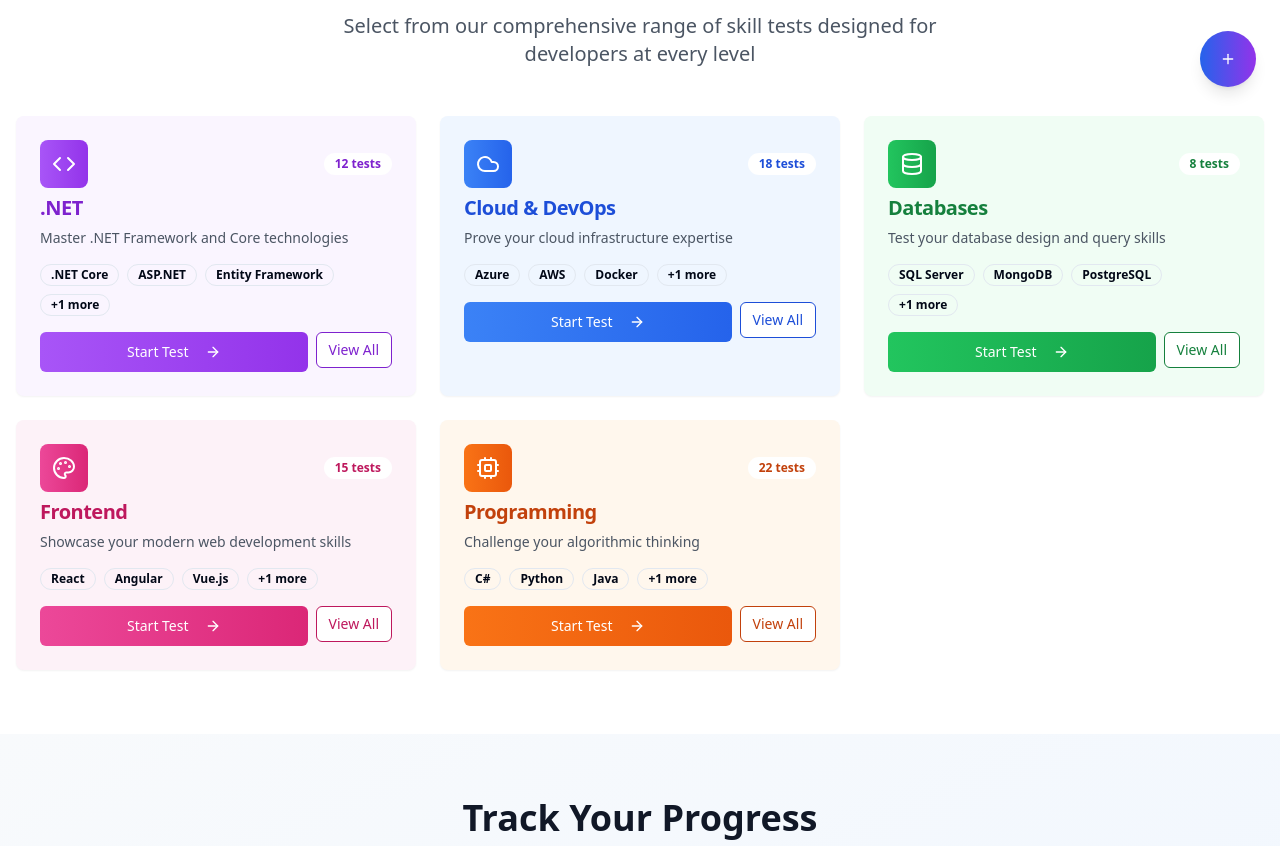
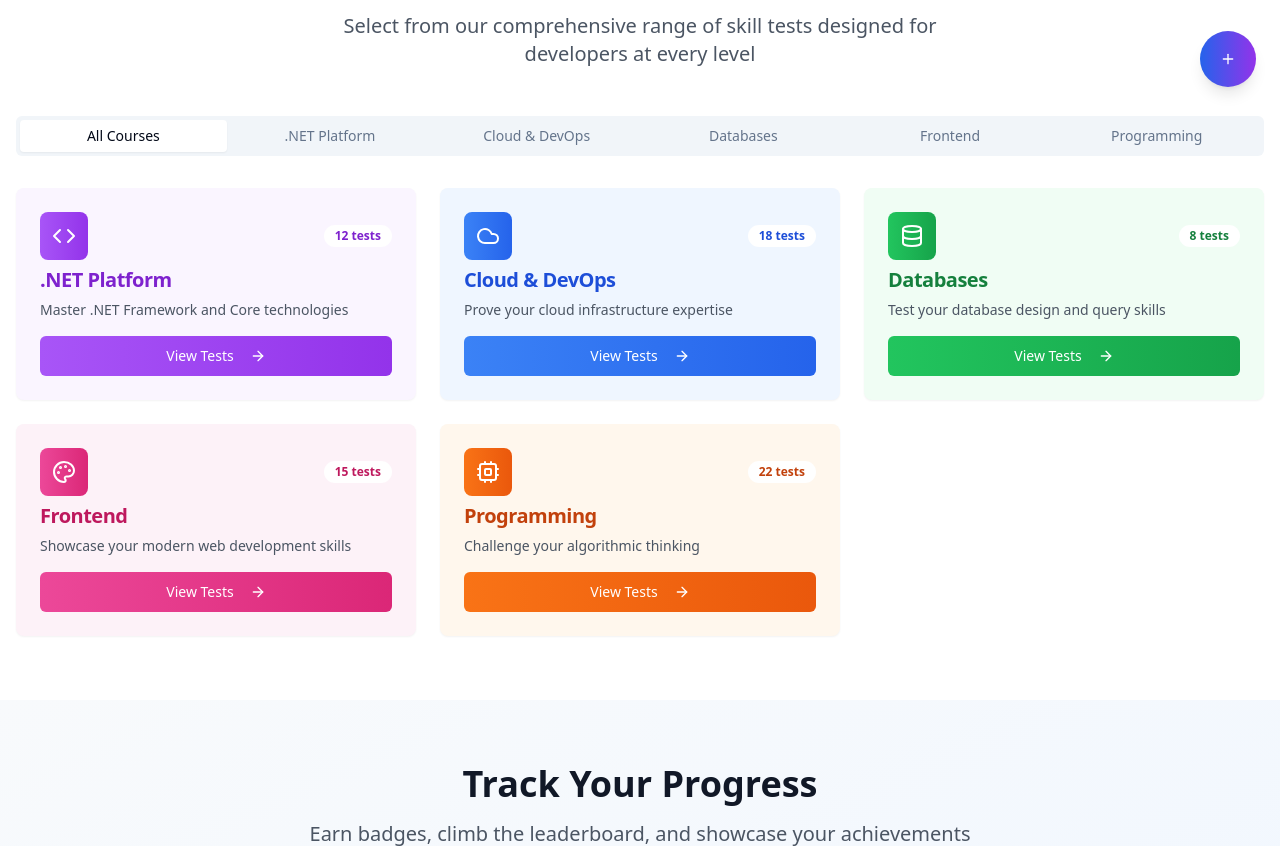
Before and after one commit to souravkmr1/scholarhat-skill-test-landing-page, a React (Vite) app: page / in a window 1280 px wide. Shown: the part 689-1535 px from the top of the page. Built offline with nearby package versions, Linux system fonts and the light colour scheme.

Commit message:
Refactor: Implement tabbed category filtering
Implement category filtering to display skills based on selected tab.

```diff
--- a/src/components/CategoryCards.tsx
+++ b/src/components/CategoryCards.tsx
@@ -1,55 +1,98 @@
 
+import { useState } from "react";
 import { Button } from "@/components/ui/button";
 import { Card, CardContent, CardDescription, CardHeader, CardTitle } from "@/components/ui/card";
 import { Badge } from "@/components/ui/badge";
+import { Tabs, TabsContent, TabsList, TabsTrigger } from "@/components/ui/tabs";
 import { Code, Cloud, Database, Palette, Cpu, ArrowRight } from "lucide-react";
 
 const categories = [
   {
-    name: ".NET",
+    id: "all",
+    name: "All Courses",
+    icon: Code,
+    description: "All available skill tests",
+    tests: [],
+    count: 75,
+    color: "from-gray-500 to-gray-600",
+    bgColor: "bg-gray-50",
+    textColor: "text-gray-700"
+  },
+  {
+    id: "dotnet",
+    name: ".NET Platform",
     icon: Code,
     description: "Master .NET Framework and Core technologies",
-    tests: [".NET Core", "ASP.NET", "Entity Framework", "C#"],
+    tests: [
+      { name: "ASP.NET Core Foundations", description: "Learn ASP.NET Core fundamentals" },
+      { name: "ASP.NET MVC with Web API", description: "Build MVC applications with Web API" },
+      { name: ".NET Design Patterns", description: "Master design patterns in .NET" },
+      { name: ".NET Microservices", description: "Build microservices with .NET" }
+    ],
     count: 12,
     color: "from-purple-500 to-purple-600",
     bgColor: "bg-purple-50",
     textColor: "text-purple-700"
   },
   {
+    id: "cloud",
     name: "Cloud & DevOps",
     icon: Cloud,
     description: "Prove your cloud infrastructure expertise",
-    tests: ["Azure", "AWS", "Docker", "Kubernetes"],
+    tests: [
+      { name: "AWS Cloud Practitioner", description: "AWS fundamentals and best practices" },
+      { name: "Azure Fundamentals", description: "Microsoft Azure cloud basics" },
+      { name: "Docker Foundations", description: "Containerization with Docker" },
+      { name: "Git & GitHub Mastery", description: "Version control and collaboration" }
+    ],
     count: 18,
     color: "from-blue-500 to-blue-600",
     bgColor: "bg-blue-50",
     textColor: "text-blue-700"
   },
   {
+    id: "databases",
     name: "Databases",
     icon: Database,
     description: "Test your database design and query skills",
-    tests: ["SQL Server", "MongoDB", "PostgreSQL", "Redis"],
+    tests: [
+      { name: "SQL Server Foundations", description: "Master SQL Server fundamentals" },
+      { name: "MongoDB for Beginners", description: "NoSQL database concepts" },
+      { name: "PostgreSQL Advanced", description: "Advanced PostgreSQL features" },
+      { name: "Redis Caching", description: "In-memory data structure store" }
+    ],
     count: 8,
     color: "from-green-500 to-green-600",
     bgColor: "bg-green-50",
     textColor: "text-green-700"
   },
   {
+    id: "frontend",
     name: "Frontend",
     icon: Palette,
     description: "Showcase your modern web development skills",
-    tests: ["React", "Angular", "Vue.js", "TypeScript"],
+    tests: [
+      { name: "ReactJS Foundations", description: "Build modern React applications" },
+      { name: "Angular Foundations", description: "Complete Angular development" },
+      { name: "Vue.js Essentials", description: "Progressive Vue.js framework" },
+      { name: "TypeScript Mastery", description: "Type-safe JavaScript development" }
+    ],
     count: 15,
     color: "from-pink-500 to-pink-600",
     bgColor: "bg-pink-50",
     textColor: "text-pink-700"
   },
   {
+    id: "programming",
     name: "Programming",
     icon: Cpu,
     description: "Challenge your algorithmic thinking",
-    tests: ["C#", "Python", "Java", "System Design"],
+    tests: [
+      { name: "Data Structures & Algorithms", description: "Core CS concepts and problem solving" },
+      { name: "Node.js Foundations", description: "Server-side JavaScript development" },
+      { name: "Python Fundamentals", description: "Python programming basics" },
+      { name: "System Design", description: "Scalable system architecture" }
+    ],
     count: 22,
     color: "from-orange-500 to-orange-600",
     bgColor: "bg-orange-50",
@@ -58,6 +101,23 @@ const categories = [
 ];
 
 export const CategoryCards = () => {
+  const [selectedTab, setSelectedTab] = useState("all");
+
+  const getFilteredCategories = () => {
+    if (selectedTab === "all") {
+      return categories.slice(1); // Exclude the "All Courses" category from display
+    }
+    return categories.filter(category => category.id === selectedTab);
+  };
+
+  const getTestsToDisplay = () => {
+    if (selectedTab === "all") {
+      return [];
+    }
+    const category = categories.find(cat => cat.id === selectedTab);
+    return category?.tests || [];
+  };
+
   return (
     <section className="py-16 bg-white">
       <div className="container mx-auto px-4">
@@ -68,8 +128,18 @@ export const CategoryCards = () => {
           </p>
         </div>
 
+        <Tabs value={selectedTab} onValueChange={setSelectedTab} className="w-full">
+          <TabsList className="grid w-full grid-cols-6 mb-8">
+            {categories.map((category) => (
+              <TabsTrigger key={category.id} value={category.id} className="text-sm">
+                {category.name}
+              </TabsTrigger>
+            ))}
+          </TabsList>
+
+          <TabsContent value="all">
             <div className="grid md:grid-cols-2 lg:grid-cols-3 gap-6">
-          {categories.map((category) => {
+              {getFilteredCategories().map((category) => {
                 const Icon = category.icon;
                 return (
                   <Card key={category.name} className={`${category.bgColor} border-0 hover:shadow-xl transition-all duration-300 hover:-translate-y-2 group cursor-pointer`}>
@@ -88,25 +158,13 @@ export const CategoryCards = () => {
                       </CardDescription>
                     </CardHeader>
                     <CardContent className="pt-0">
-                  <div className="flex flex-wrap gap-2 mb-4">
-                    {category.tests.slice(0, 3).map((test) => (
-                      <Badge key={test} variant="outline" className="text-xs">
-                        {test}
-                      </Badge>
-                    ))}
-                    {category.tests.length > 3 && (
-                      <Badge variant="outline" className="text-xs">
-                        +{category.tests.length - 3} more
-                      </Badge>
-                    )}
-                  </div>
                       <div className="flex gap-2">
-                    <Button className={`flex-1 bg-gradient-to-r ${category.color} hover:opacity-90 text-white`}>
-                      Start Test
+                        <Button
+                          className={`flex-1 bg-gradient-to-r ${category.color} hover:opacity-90 text-white`}
+                          onClick={() => setSelectedTab(category.id)}
+                        >
+                          View Tests
                           <ArrowRight className="w-4 h-4 ml-2 group-hover:translate-x-1 transition-transform" />
-                    </Button>
-                    <Button variant="outline" size="sm" className={`${category.textColor} border-current`}>
-                      View All
                         </Button>
                       </div>
                     </CardContent>
@@ -114,6 +172,43 @@ export const CategoryCards = () => {
                 );
               })}
             </div>
+          </TabsContent>
+
+          {categories.slice(1).map((category) => (
+            <TabsContent key={category.id} value={category.id}>
+              <div className="grid md:grid-cols-2 lg:grid-cols-2 gap-6">
+                {category.tests.map((test, index) => {
+                  const Icon = category.icon;
+                  return (
+                    <Card key={index} className={`${category.bgColor} border-0 hover:shadow-xl transition-all duration-300 hover:-translate-y-2 group cursor-pointer`}>
+                      <CardHeader className="pb-4">
+                        <div className="flex items-center gap-4">
+                          <div className={`p-3 rounded-lg bg-gradient-to-r ${category.color}`}>
+                            <Icon className="w-6 h-6 text-white" />
+                          </div>
+                          <div className="flex-1">
+                            <CardTitle className={`text-lg ${category.textColor}`}>{test.name}</CardTitle>
+                            <CardDescription className="text-gray-600 mt-1">
+                              {test.description}
+                            </CardDescription>
+                          </div>
+                        </div>
+                      </CardHeader>
+                      <CardContent className="pt-0">
+                        <div className="flex gap-2">
+                          <Button className={`flex-1 bg-gradient-to-r ${category.color} hover:opacity-90 text-white`}>
+                            Get Started Free
+                            <ArrowRight className="w-4 h-4 ml-2 group-hover:translate-x-1 transition-transform" />
+                          </Button>
+                        </div>
+                      </CardContent>
+                    </Card>
+                  );
+                })}
+              </div>
+            </TabsContent>
+          ))}
+        </Tabs>
       </div>
     </section>
   );
```
Lines whose indentation alone changed are shown as unchanged.
